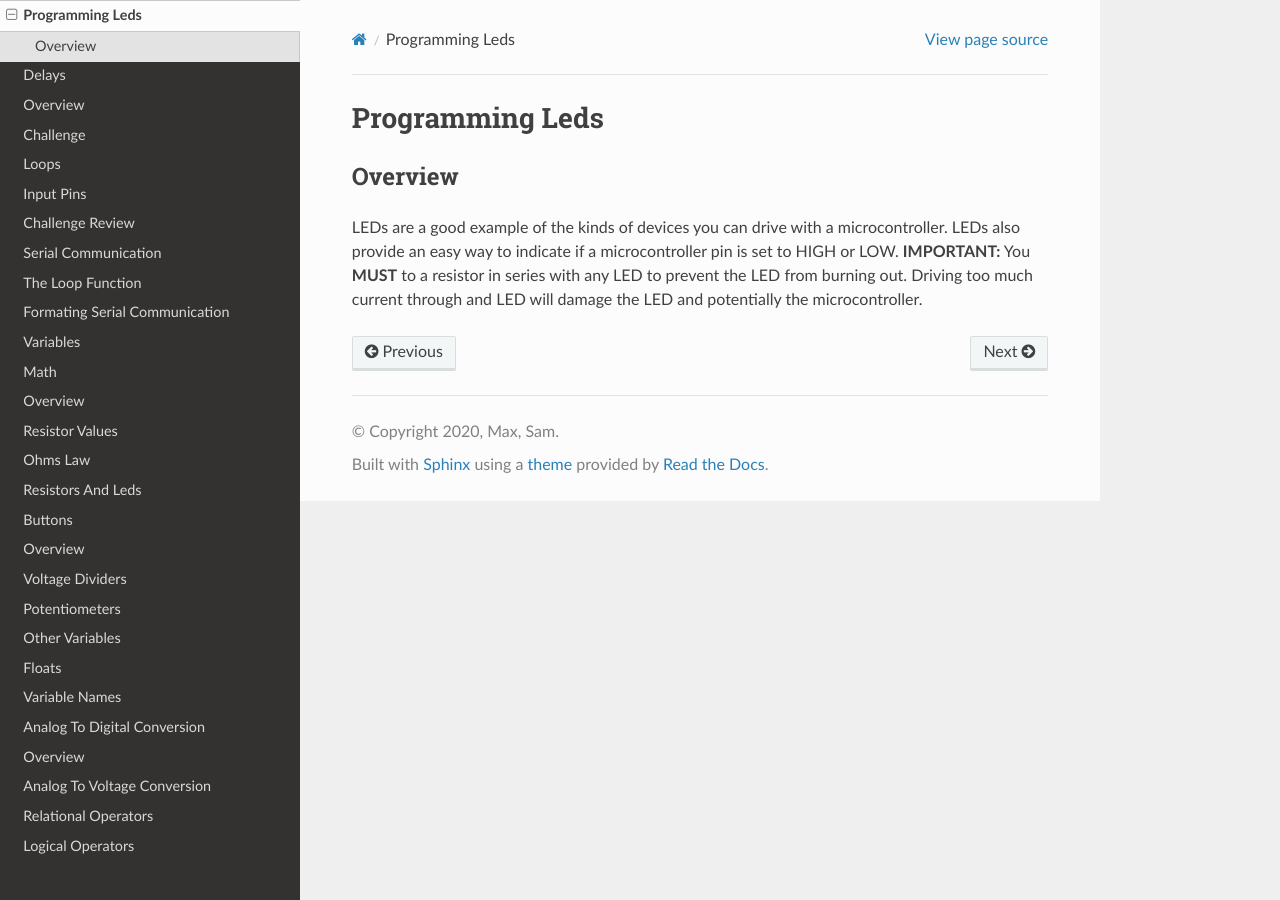
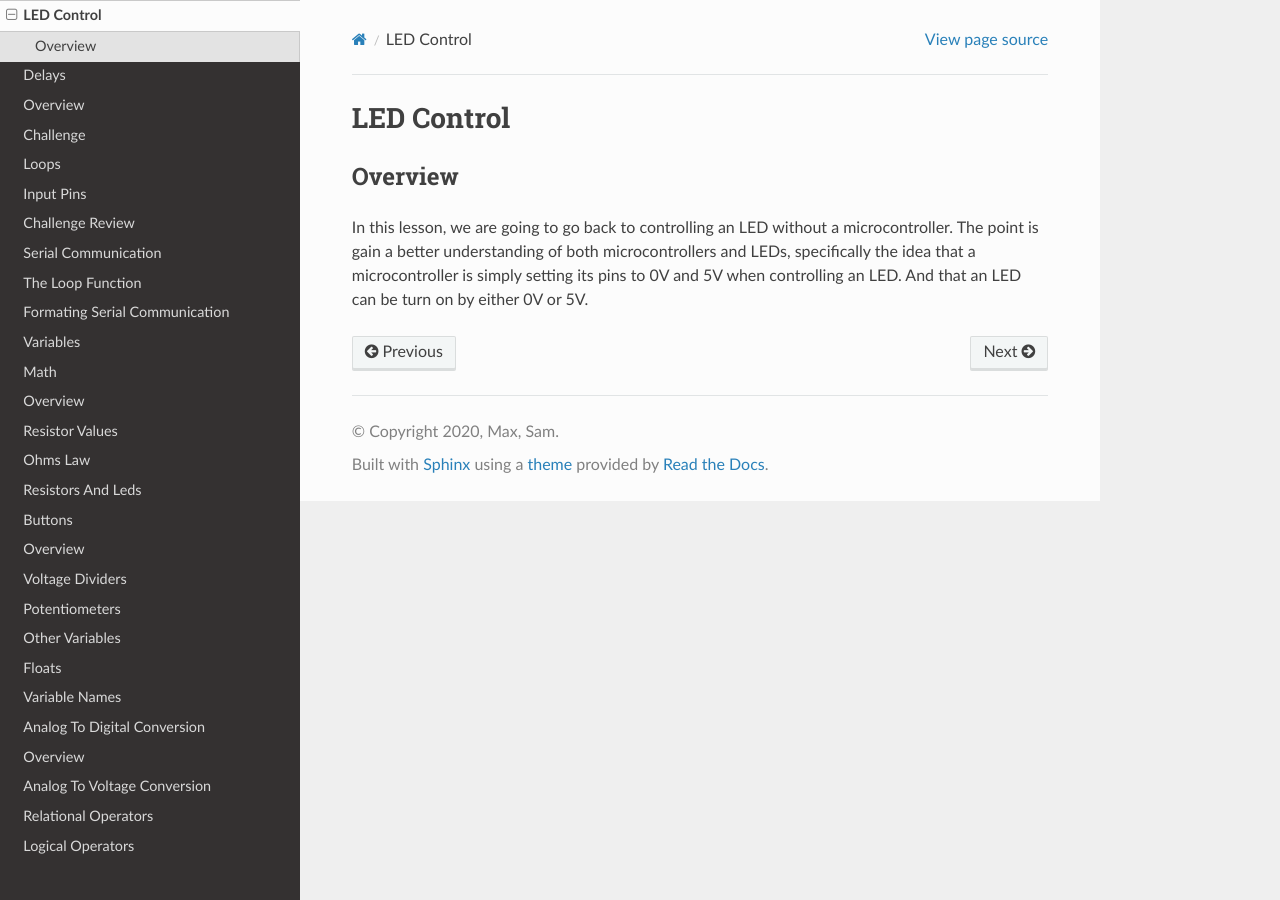
Before and after one commit to maxtkc/mvths-wiki, a Sphinx documentation site: the page built from docs/011aa-led-control.rst, in a window 1280 px wide. Built offline with Sphinx 7.4.7 and the Read the Docs theme 2.0.0, drawn with Linux system fonts in a browser that asks for light colours; pages that are not in the unit, such as notebooks, are missing from menus.

Commit message:
Update 011aa-led-control.rst

```diff
--- a/docs/011aa-led-control.rst
+++ b/docs/011aa-led-control.rst
@@ -1,7 +1,7 @@
-Programming Leds
+LED Control
 ================
 
 Overview
 --------
 
-LEDs are a good example of the kinds of devices you can drive with a microcontroller. LEDs also provide an easy way to indicate if a microcontroller pin is set to HIGH or LOW. **IMPORTANT:** You **MUST** to a resistor in series with any LED to prevent the LED from burning out. Driving too much current through and LED will damage the LED and potentially the microcontroller.
+In this lesson, we are going to go back to controlling an LED without a microcontroller. The point is gain a better understanding of both microcontrollers and LEDs, specifically the idea that a microcontroller is simply setting its pins to 0V and 5V when controlling an LED. And that an LED can be turn on by either 0V or 5V.
```
